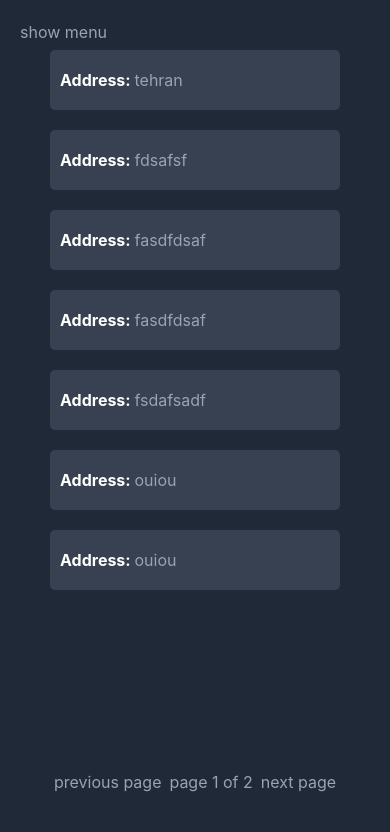
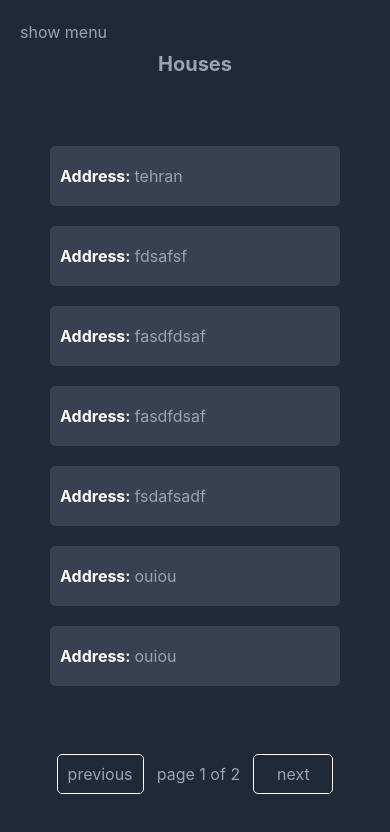
Before and after one commit to SajjadMashhadi/property-sale, a React (Vite) app: page / in a window 390 px wide. Shown: the top 832 px of the page. Built offline with nearby package versions, Linux system fonts and the light colour scheme; data requests are answered from the project's data file.

Commit message:
make the houses component responsive in all screens

```diff
--- a/src/components/addHouse.tsx
+++ b/src/components/addHouse.tsx
@@ -125,7 +125,9 @@ export default function AddHouse({
 
           <MapContainer
             style={{ height: "300px", width: "700px", borderRadius: "5px" }}
-            center={[51.505, -0.09]}
+            center={
+              house ? [house.position.lat, house.position.lng] : [51.505, -0.09]
+            }
             zoom={13}
             scrollWheelZoom={false}
           >
--- a/src/components/houses.tsx
+++ b/src/components/houses.tsx
@@ -3,6 +3,7 @@ import { useHouses } from "../api/useFetch";
 
 import HouseCard from "./houseCard";
 import EmptyPage from "./emptyPage";
+import Button from "./button";
 
 interface house {
   id: number;
@@ -44,7 +45,10 @@ export default function Houses() {
 
   if (houses) {
     return (
-      <div className=" w-full md:w-3/4 min-h-screen overflow-auto flex flex-col justify-between gap-[20px] p-[50px]">
+      <div className="  w-full lg:w-3/4 min-h-screen overflow-auto flex flex-col justify-between gap-[20px] p-[50px]">
+        <h1 className="m-y-[10px] text-xl font-bold text-center lg:none">
+          Houses
+        </h1>
         <div className=" flex flex-col gap-[20px] ">
           {houses.map((house: house) => (
             <HouseCard key={house.id} address={house.address} id={house.id} />
@@ -52,11 +56,11 @@ export default function Houses() {
         </div>
         <div className="flex flex-row justify-center">
           <div className="w-[500px] flex flex-row justify-around">
-            <button onClick={() => handlePreviousPage()}>previous page</button>
-            <div>
+            <Button text="previous" onClick={() => handlePreviousPage()} />
+            <div className="h-[40px] flex items-center">
               page {page} of {totalPages}
             </div>
-            <button onClick={() => handleNextPage()}>next page</button>
+            <Button text="next" onClick={() => handleNextPage()} />
           </div>
         </div>
       </div>
--- a/src/components/sidebar.tsx
+++ b/src/components/sidebar.tsx
@@ -11,14 +11,17 @@ export default function Sidebar() {
     <>
       <button
         onClick={() => setShowSidebar(true)}
-        className="block md:hidden absolute left-[20px] top-[20px]"
+        className="block lg:hidden absolute left-[20px] top-[20px]"
       >
         show menu
       </button>
       <div
         className={clsx(
-          "w-[300px] absolute  md:left-0   md:relative md:w-1/4 h-full flex flex-col gap-[10px] bg-gray-50 dark:bg-gray-700 p-[10px] pt-[30px]",
-          { "left-0 z-[1000]": showSidebar, "left-[-300px]": !showSidebar }
+          "w-[300px] absolute  lg:left-0   lg:relative lg:w-1/4 h-full flex flex-col gap-[10px] bg-gray-50 dark:bg-gray-700 p-[10px] pt-[30px]",
+          {
+            "left-0 z-[1000] transition-all duration-[0.7s]": showSidebar,
+            "left-[-300px] transition-all duration-[0.7s]": !showSidebar,
+          }
         )}
       >
         <h1 className="text-[24px] text-center dark:text-white">
@@ -26,6 +29,7 @@ export default function Sidebar() {
         </h1>
         <div className="flex flex-col gap-[10px] mt-[20px] ">
           <NavLink
+            onClick={() => setShowSidebar(false)}
             to="/"
             className={({ isActive }) =>
               [
@@ -41,6 +45,7 @@ export default function Sidebar() {
 
           <NavLink
             to="/addHouse"
+            onClick={() => setShowSidebar(false)}
             className={({ isActive }) =>
               [
                 "h-[50px] rounded-[5px] flex pl-[10px] items-center ",
@@ -61,8 +66,8 @@ export default function Sidebar() {
       </div>
       <div
         onClick={() => setShowSidebar(false)}
-        className={clsx("md:none", {
-          "w-full min-h-screen absolute ": showSidebar,
+        className={clsx("lg:none", {
+          "w-full min-h-screen absolute z-[500]  ": showSidebar,
           none: !showSidebar,
         })}
       ></div>
```
